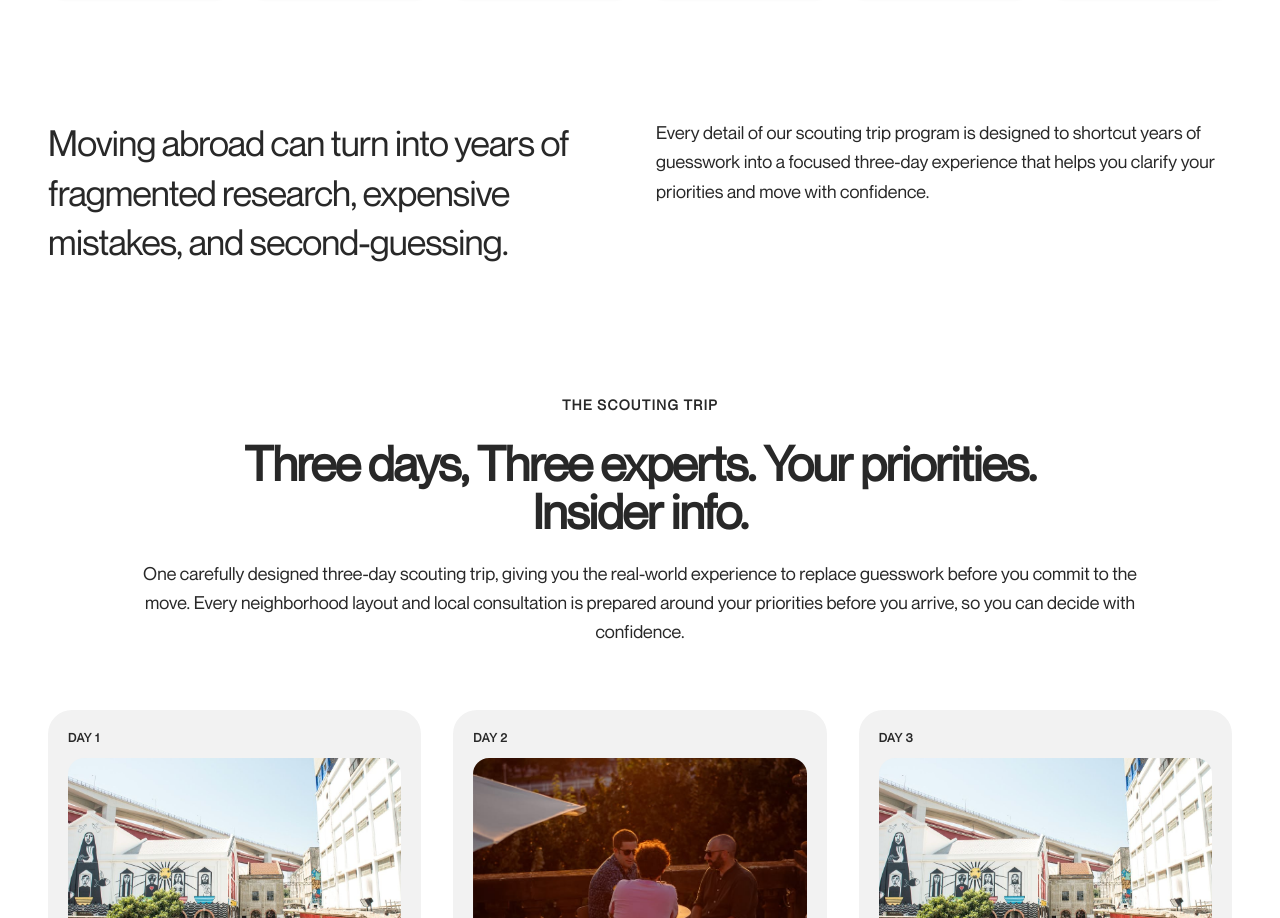
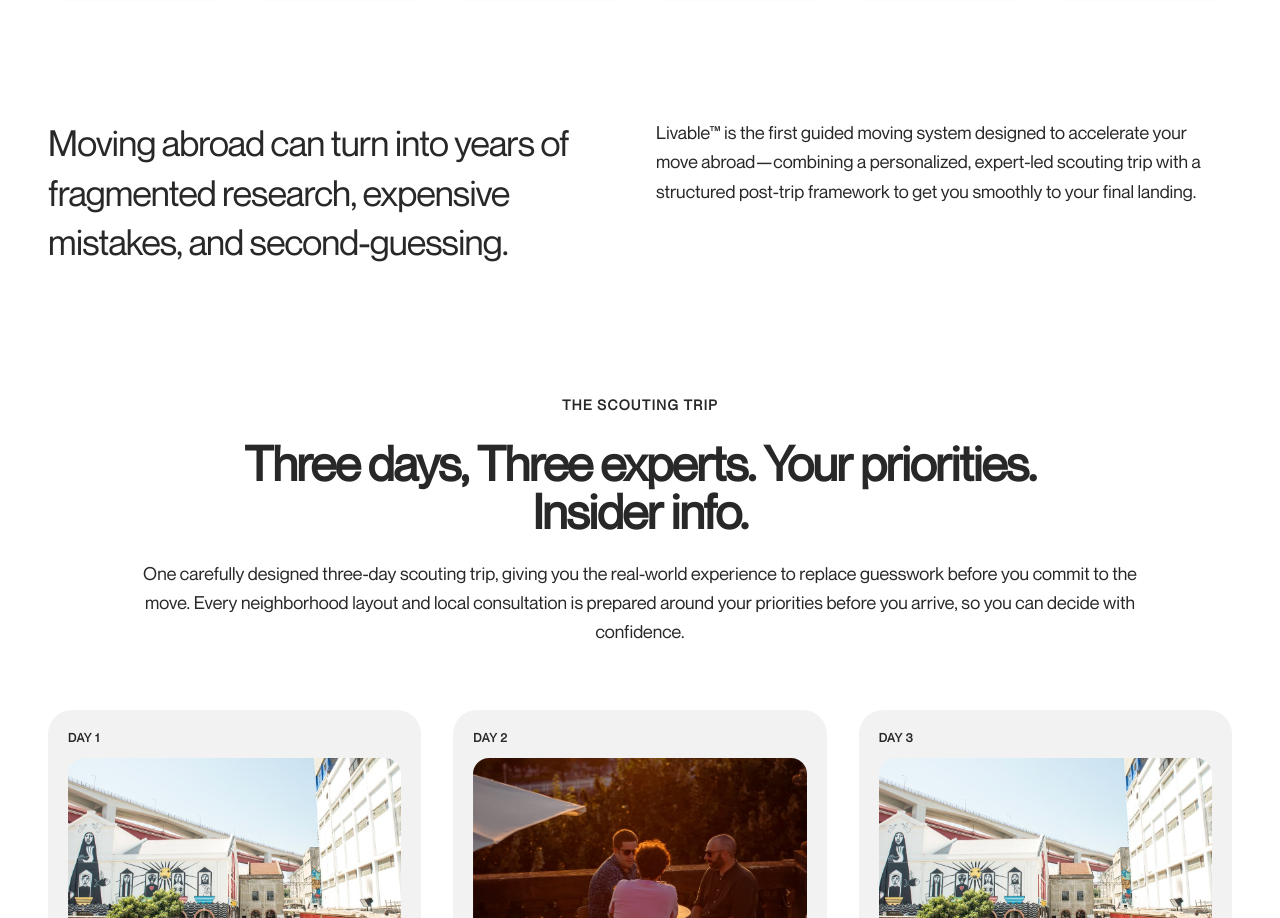
Before and after one commit to murad403/livable-web, a Next.js app: page / in a window 1280 px wide. Shown: the part 833-1751 px from the top of the page. Built offline with nearby package versions, Linux system fonts and the light colour scheme; no server answers.

Commit message:
feat: add Hero component with interactive destination cards

```diff
--- a/src/components/app/Hero.tsx
+++ b/src/components/app/Hero.tsx
@@ -134,7 +134,7 @@
                     Moving abroad can turn into years of fragmented research, expensive mistakes, and second-guessing.
                 </h2>
                 <p className="text-base sm:text-lg text-title leading-relaxed">
-                    Every detail of our scouting trip program is designed to shortcut years of guesswork into a focused three-day experience that helps you clarify your priorities and move with confidence.
+                    Livable™ is the first guided moving system designed to accelerate your move abroad—combining a personalized, expert-led scouting trip with a structured post-trip framework to get you smoothly to your final landing.
                 </p>
             </div>
         </section>
```
